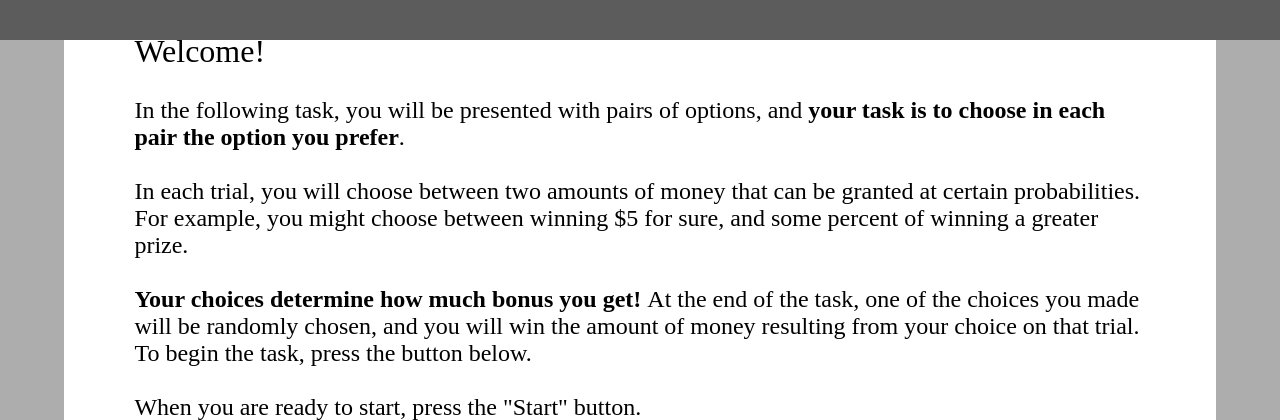
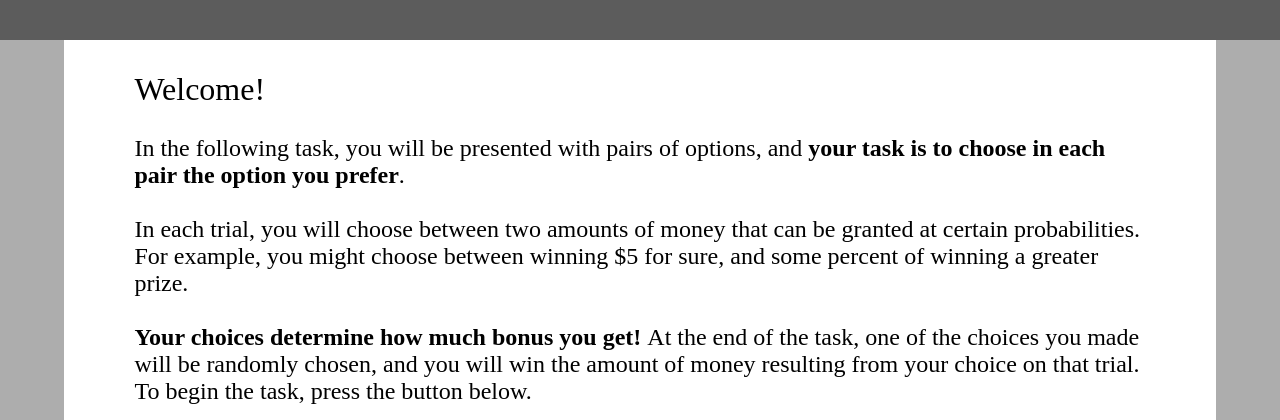
Before and after one commit to ohaddan/defaults, a PHP site: page / in a window 1280 px wide. Shown: the top 420 px of the page. Run offline with PHP 8.4, Linux system fonts and the light colour scheme.

Commit message:
Fixing CSS

```diff
--- a/instructions/instructions_style.css
+++ b/instructions/instructions_style.css
@@ -11,7 +11,7 @@ li{
 #page_title{
     font-size: xx-large;
     margin-left: 10%;
-    padding-top: 2%;
+    padding-top: 5%;
 }
 
 .left_bar {
```
